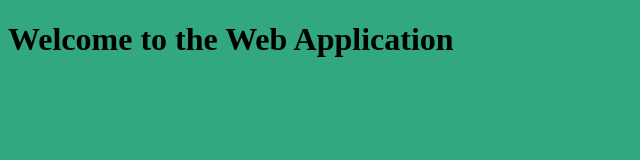
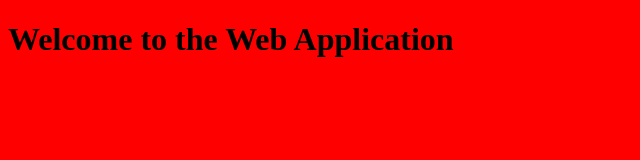
Before and after one commit to kusuma-12345/pipeline, a plain HTML site: page index.html in a window 1280 px wide. Shown: the whole page, without its empty margins (0-640 px from the left). Drawn offline with Linux system fonts and the light colour scheme.

Commit message:
Update index.html

```diff
--- a/index.html
+++ b/index.html
@@ -3,11 +3,11 @@
 <head>
     <meta charset="UTF-8">
     <meta name="viewport" content="width=device-width, initial-scale=1.0">
-    <title>Web Application by Sandeep</title>
+    <title>Web Application by kusuma</title>
 
 <style>
     body {
-        background-color: #32a87f; /* New background color */
+        background-color: #ff0000; /* New background color */
     }
 </style>
 
```
